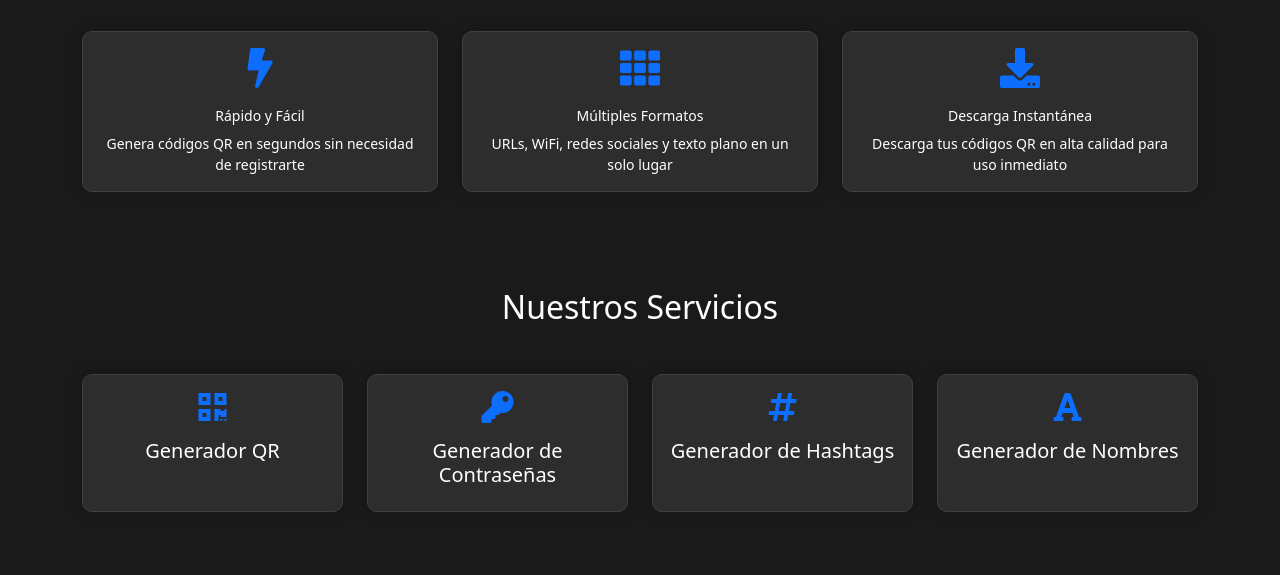
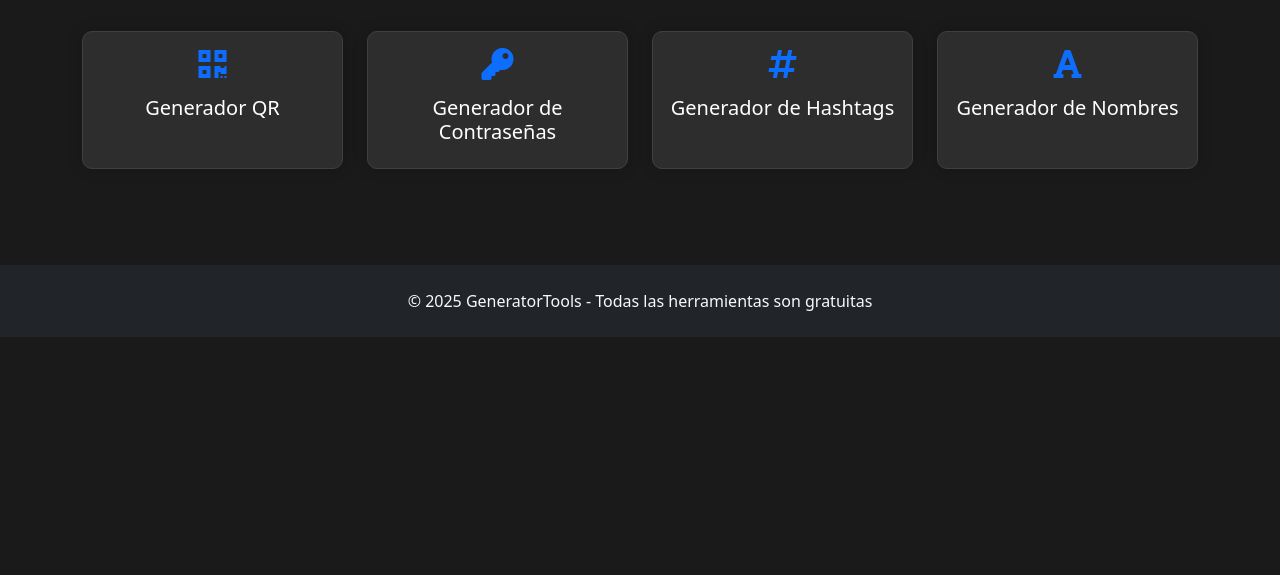
Before and after one commit to iStefanoo/AutoGenerator, a website: page index.html in a window 1280 px wide. Shown: the part 525-1100 px from the top of the page. After the commit the page ends 862 px from the top, so only its background shows below. Drawn offline with nearby package versions, Linux system fonts and the light colour scheme; files whose address does not match are found by name.

Commit message:
Update index.html

```diff
--- a/index.html
+++ b/index.html
@@ -158,44 +158,6 @@
             </div>
         </section>
 
-        <!-- Features Section -->
-        <section class="features-section py-5">
-            <div class="container">
-                <h2 class="text-center mb-5">¿Por qué usar nuestro Generador QR?</h2>
-                <div class="row g-4">
-                    <div class="col-md-4">
-                        <div class="feature-card card h-100">
-                            <div class="card-body text-center">
-                                <i class="fas fa-bolt feature-icon mb-3"></i>
-                                <h3 class="card-title h5 form-text">Rápido y Fácil</h3>
-                                <p class="card-text form-text">Genera códigos QR en segundos sin necesidad de registrarte</p>
-                            </div>
-                        </div>
-                    </div>
-                    <div class="col-md-4">
-                        <div class="feature-card card h-100">
-                            <div class="card-body text-center">
-                                <i class="fas fa-th feature-icon mb-3"></i>
-                                <h3 class="card-title h5 form-text">Múltiples Formatos</h3>
-                                <p class="card-text form-text">URLs, WiFi, redes sociales y texto plano en un solo lugar</p>
-                            </div>
-                        </div>
-                    </div>
-                    <div class="col-md-4">
-                        <div class="feature-card card h-100">
-                            <div class="card-body text-center">
-                                <i class="fas fa-download feature-icon mb-3"></i>
-                                <h3 class="card-title h5 form-text">Descarga Instantánea</h3>
-                                <p class="card-text form-text">Descarga tus códigos QR en alta calidad para uso inmediato</p>
-                            </div>
-                        </div>
-                    </div>
-                </div>
-            </div>
-        </section>
-
-        <!-- How It Works Section -->
-
 
         <!-- Services Section -->
         <section class="services-section py-5">
```
